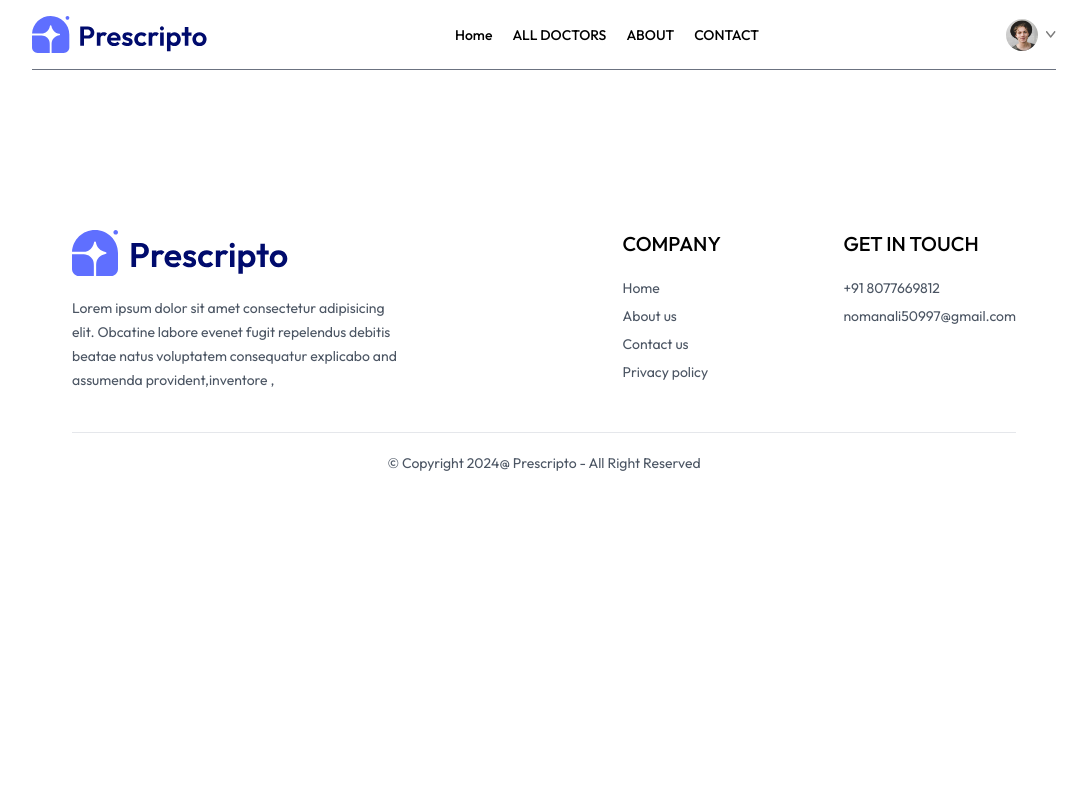
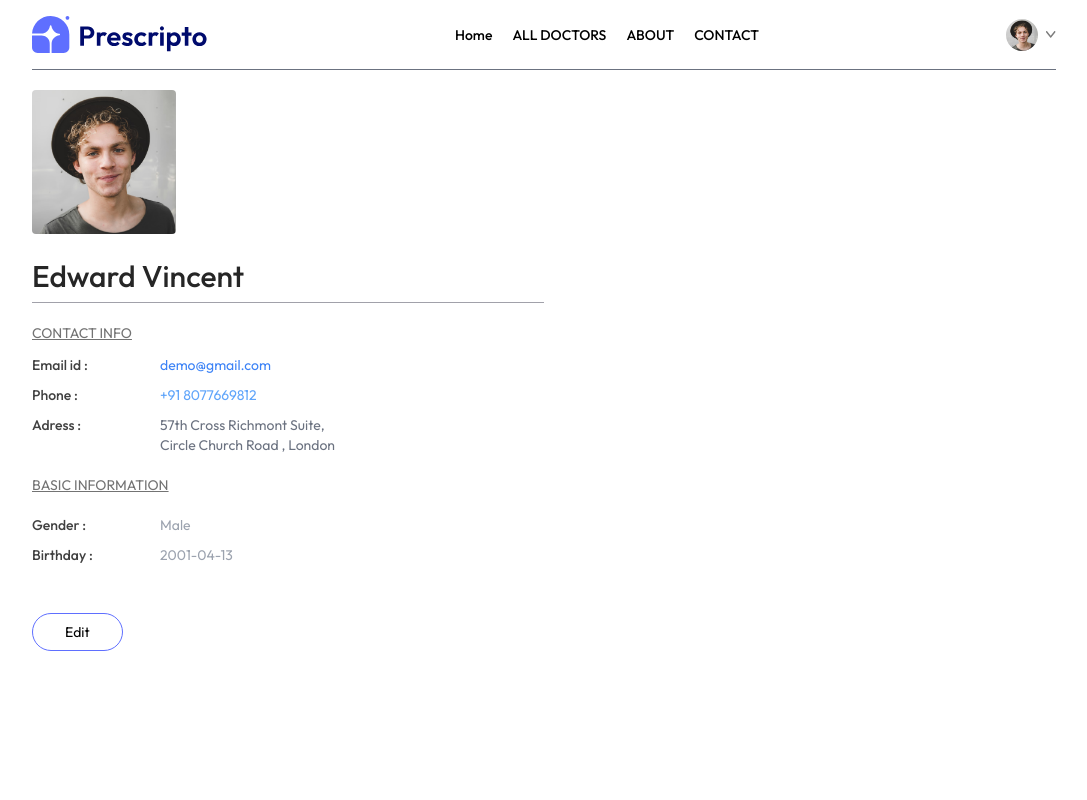
Before and after one commit to Dev-NavedAli/Prescript, a React (Vite) app in the folder frontend/: page /profile in a window 1280 px wide. Shown: the top 800 px of the page, without its empty margins (96-1183 px from the left). Built offline with nearby package versions, Linux system fonts and the light colour scheme.

Commit message:
dsigned my profile.jsx

```diff
--- a/frontend/src/App.jsx
+++ b/frontend/src/App.jsx
@@ -23,7 +23,7 @@
         <Route path='/login' element={<Login />} />
         <Route path='/about' element={<About />} />
         <Route path='/contact' element={<Contact />} />
-        <Route path='/my-profile' element={<MyProfile />} />
+        <Route path='/profile' element={<MyProfile />} />
         <Route path='/my-apointments' element={<MyApointments />} />
         <Route path='/appointment/:docId' element={<Apointment />} />
 
--- a/frontend/src/pages/MyProfile.jsx
+++ b/frontend/src/pages/MyProfile.jsx
@@ -1,8 +1,87 @@
-import React from 'react'
+import React, { useState } from 'react'
+import { assets } from "../assets/assets.js"
 
 const MyProfile = () => {
+
+  const [userData, setUserData] = useState({
+    name: 'Edward Vincent',
+    image: assets.profile_pic,
+    email: 'demo@gmail.com',
+    phone: '+91 8077669812',
+    address: {
+      line1: '57th Cross Richmont Suite,',
+      line2: 'Circle Church Road , London',
+    },
+    gender: "Male",
+    dob: "2001-04-13"
+  })
+
+  const [isEdit, setIsEdit] = useState(false)
+
   return (
-    <div>
+    <div className='max-w-lg flex flex-col gap-2 text-sm'>
+      <img src={userData.image} className='w-36 rounded' alt="" />
+
+      {
+        isEdit
+          ? <input type="text" value={userData.name} onChange={(e => setUserData(prev => ({ ...prev, name: e.target.value })))} className='bg-gray-50 text-3xl font-medium max-w-60 mt-4' />
+          : <p className='font-medium text-3xl text-neutral-800 mt-4 '>{userData.name}</p>
+      }
+      <hr className='bg-zinc-400 h-[1px] border-none' />
+      <div>
+        <p className='text-neutral-500 underline mt-3'>CONTACT INFO</p>
+        <div className='grid grid-cols-[1fr_3fr] gap-y-2.5 mt-3 text-neutral-700 '>
+          <p className='font-medium' >Email id : </p>
+          <p className='text-blue-500'>{userData.email}</p>
+          <p className='font-medium'>Phone : </p>
+          {
+            isEdit
+              ? <input className='bg-gray-100 max-w-52' type="text" value={userData.phone} onChange={(e => setUserData(prev => ({ ...prev, phone: e.target.value })))} />
+              : <p className='text-blue-400'>{userData.phone}</p>
+          }
+          <p className='font-medium'>Adress : </p>
+          {
+            isEdit
+              ? <p>
+                <input className='bg-gray-50' value={userData.address.line1} onChange={(e) => setUserData(prev => ({ ...prev, address: { ...prev.address, line1: e.target.value } }))} type="text" />
+                <br />
+                <input className='bg-gray-50' value={userData.address.line2} onChange={(e) => setUserData(prev => ({ ...prev, address: { ...prev.address, line2: e.target.value } }))} type="text" />
+              </p>
+              : <p className='text-gray-500'>
+                {userData.address.line1}
+                <br />
+                {userData.address.line2}
+              </p>
+          }
+        </div>
+      </div>
+
+      <p className='text-neutral-500 underline mt-3'>BASIC INFORMATION</p>
+      <div className='grid grid-cols-[1fr_3fr] gap-y-2.5 mt-3 text-neutral-700 '>
+        <p className='font-medium'>Gender : </p>
+        {
+          isEdit
+            ? <select className='max-w-20 bg-gray-100' onChange={(e) => setUserData(prev => ({ ...prev, gender: e.target.value }))} value={userData.gender}>
+              <option value="Male">Male</option>
+              <option value="Female">Female</option>
+            </select>
+            : <p className='text-gray-400'>{userData.gender}</p>
+        }
+        <p className='font-medium'>Birthday : </p>
+        {
+          isEdit
+            ? <input className='max-w-28 bg-gray-100' type="date" onChange={(e)=>setUserData(prev=>({...prev,dob:e.target.value}))} value={userData.dob} />
+            : <p className='text-gray-400'>{userData.dob}</p>
+        }
+      </div>
+
+      <div className='mt-10 '>
+        {
+          isEdit
+          ? <button  onClick={()=>setIsEdit(false)} className='border border-primary px-8 py-2 rounded-full hover:bg-primary hover:text-white transition-all duration-300 ' >Save information</button>
+          : <button onClick={()=>setIsEdit(true)} className='border border-primary px-8 py-2 rounded-full hover:bg-primary hover:text-white transition-all duration-300 '>Edit</button>
+        }
+      </div>
 
     </div>
   )
```
